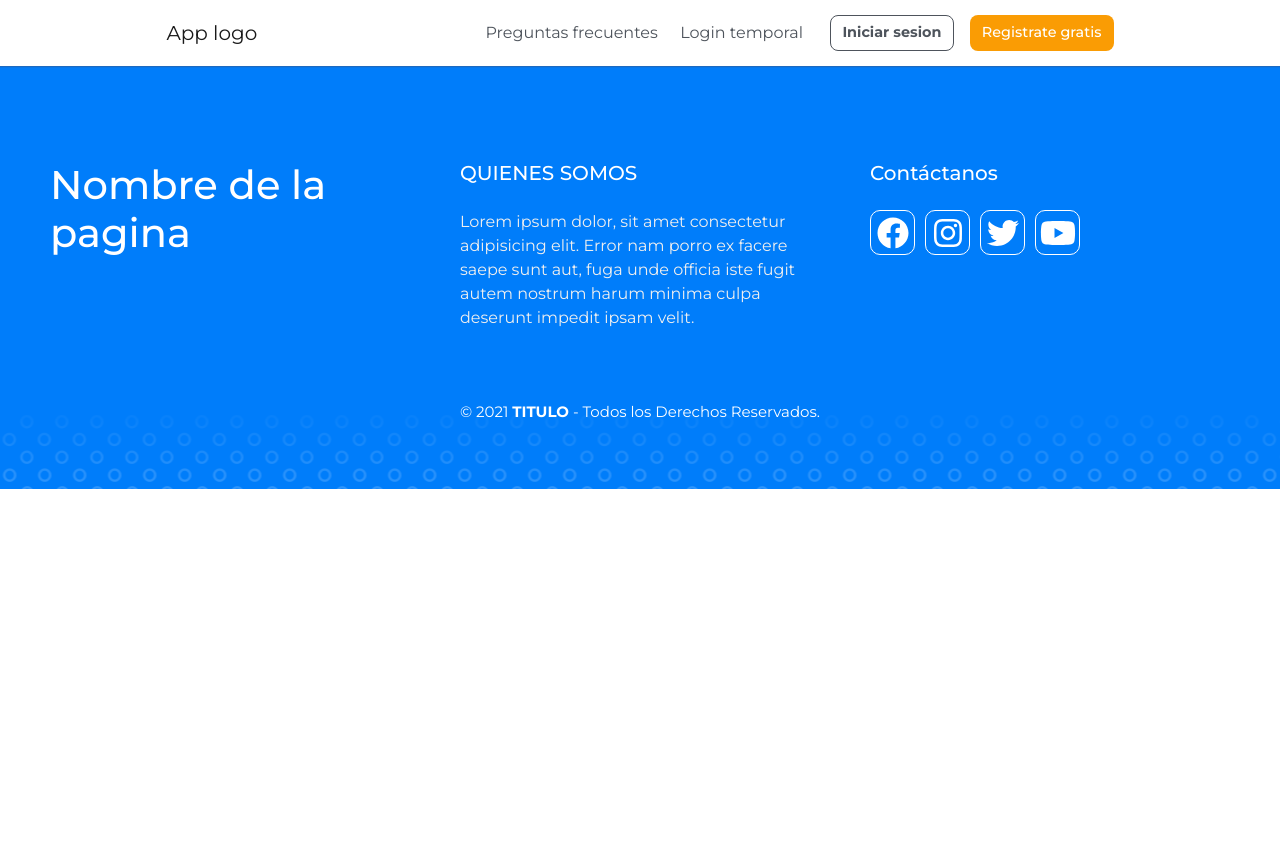
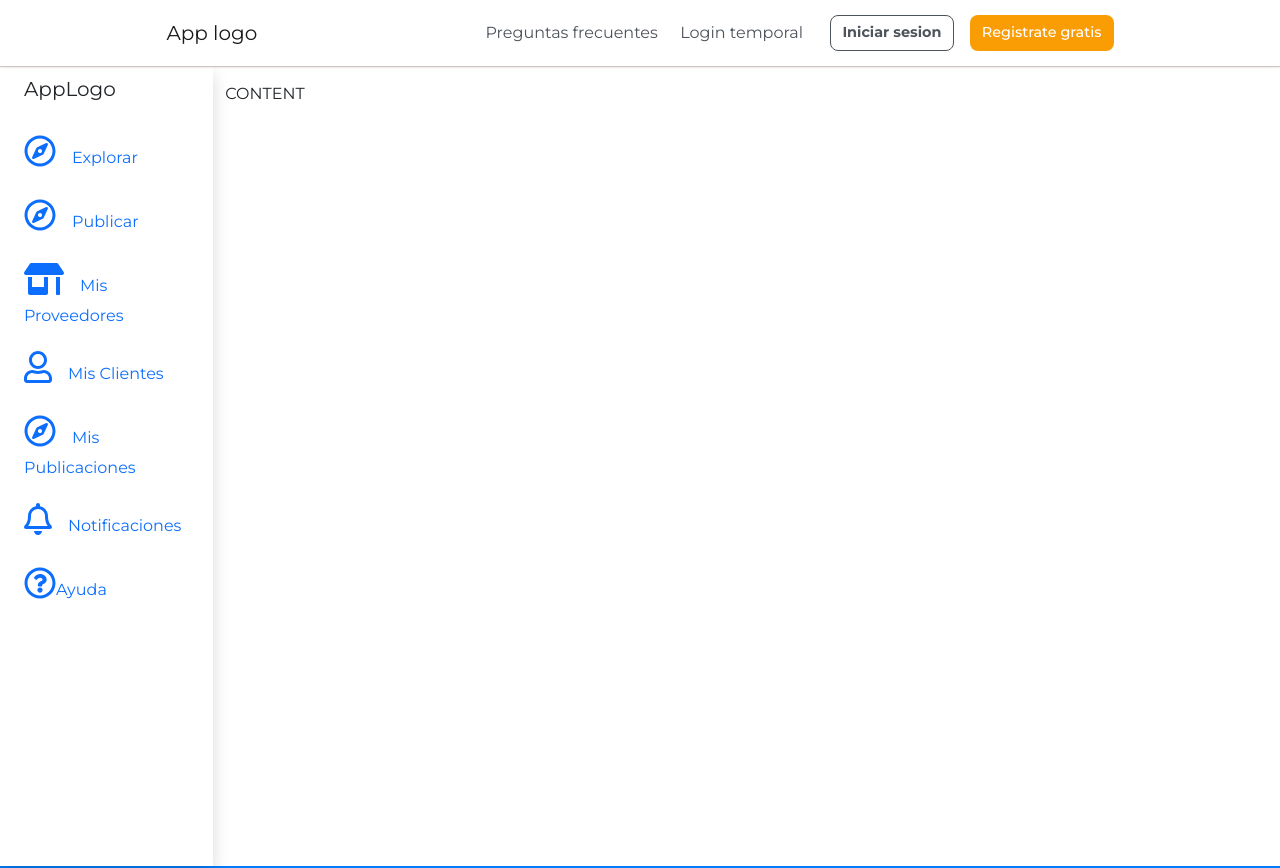
Before and after one commit to francogallegosqu/TextilFrontEnd, an Angular app: page /home in a window 1280 px wide. Before the commit this address led to /. Shown: the top 868 px of the page. Before the commit the page ends 800 px from the top, so only its background shows below. Built offline with nearby package versions, Linux system fonts and the light colour scheme.

Commit message:
creado sidebar y avance de diseno

```diff
--- a/src/app/app-routing.module.ts
+++ b/src/app/app-routing.module.ts
@@ -4,12 +4,13 @@ import { LoginComponent } from './pages/auth/login/login.component';
 import { RegisterComponent } from './pages/auth/register/register.component';
 import { LandingComponent } from './pages/landing/landing.component';
 import { ProfileComponent } from './pages/profile/profile.component';
-
+import { HomeComponent } from "./pages/home/home.component";
 const routes: Routes = [
   { path: '', component: LandingComponent },
   { path: 'profile', component: ProfileComponent },
   { path: 'auth/login', component: LoginComponent },
   { path: 'auth/register', component: RegisterComponent },
+  { path: 'home', component: HomeComponent },
 ];
 
 @NgModule({
--- a/src/app/app.module.ts
+++ b/src/app/app.module.ts
@@ -14,6 +14,8 @@ import { LoginComponent } from './pages/auth/login/login.component';
 import { RegisterComponent } from './pages/auth/register/register.component';
 import { HttpClientModule } from '@angular/common/http';
 import { CarouselImgComponent } from './components/carousel-img/carousel-img.component';
+import { SidebarComponent } from './shared/sidebar/sidebar.component';
+import { HomeComponent } from './pages/home/home.component';
 
 
 @NgModule({
@@ -27,7 +29,9 @@ import { CarouselImgComponent } from './components/carousel-img/carousel-img.com
     ProfileComponent,
     LoginComponent,
     RegisterComponent,
-    CarouselImgComponent
+    CarouselImgComponent,
+    SidebarComponent,
+    HomeComponent
 
   ],
   imports: [
--- /dev/null
+++ b/src/app/pages/home/home.component.html
@@ -0,0 +1,10 @@
+<div class="container-fluid">
+    <div class="row flex-nowrap">
+        <div class="shadow col-auto col-md-3 col-xl-2 px-sm-2 px-0">
+            <app-sidebar></app-sidebar>
+        </div>
+        <div class="col py-3">
+            CONTENT
+        </div>
+    </div>
+</div>
--- /dev/null
+++ b/src/app/pages/home/home.component.ts
@@ -0,0 +1,14 @@
+import { Component, OnInit } from '@angular/core';
+@Component({
+  selector: 'app-home',
+  templateUrl: './home.component.html',
+  styleUrls: ['./home.component.css']
+})
+export class HomeComponent implements OnInit {
+
+  constructor() { }
+
+  ngOnInit(): void {
+  }
+
+}
--- /dev/null
+++ b/src/app/shared/sidebar/sidebar.component.css
@@ -0,0 +1,7 @@
+aside {
+    display: block;
+}
+
+.bd-sidebar {
+    grid-area: sidebar;
+}
--- /dev/null
+++ b/src/app/shared/sidebar/sidebar.component.html
@@ -0,0 +1,62 @@
+<div class="d-flex flex-column align-items-center align-items-sm-start px-3 pt-2 text-dark min-vh-100">
+  <a href="/" class="d-flex align-items-center pb-3 mb-md-0 me-md-auto text-dark text-decoration-none">
+      <span class="fs-5 d-none d-sm-inline">AppLogo</span>
+  </a>
+  <ul class="nav nav-pills flex-column mb-sm-auto mb-0 align-items-center align-items-sm-start" id="menu">
+      <li class="nav-item">
+          <a href="#" class="nav-link align-middle px-0">
+            <fa-icon [icon]="faExplorar" class="fa-2x"></fa-icon><span class="ms-3 d-none d-sm-inline">Explorar</span>
+          </a>
+      </li>
+      <li>
+          <a href="#submenu1" data-bs-toggle="collapse" class="nav-link px-0 align-middle">
+            <fa-icon [icon]="faExplorar" class="fa-2x"></fa-icon> <span class="ms-3 d-none d-sm-inline">Publicar</span> </a>
+          <ul class="collapse nav flex-column ms-3" id="submenu1" data-bs-parent="#menu">
+              <li class="w-100">
+                  <a href="#" class="nav-link px-0"> <span class="d-none d-sm-inline">Item</span> 1 </a>
+              </li>
+              <li>
+                  <a href="#" class="nav-link px-0"> <span class="d-none d-sm-inline">Item</span> 2 </a>
+              </li>
+          </ul>
+      </li>
+      <li>
+          <a href="#" class="nav-link px-0 align-middle">
+            <fa-icon [icon]="faProveedores" class="fa-2x"></fa-icon> <span class="ms-3 d-none d-sm-inline">Mis Proveedores</span></a>
+      </li>
+      <li>
+          <a href="#submenu2" data-bs-toggle="collapse" class="nav-link px-0 align-middle ">
+            <fa-icon [icon]="faClientes" class="fa-2x"></fa-icon> <span class="ms-3 d-none d-sm-inline">Mis Clientes</span></a>
+          <ul class="collapse nav flex-column ms-3" id="submenu2" data-bs-parent="#menu">
+              <li class="w-100">
+                  <a href="#" class="nav-link px-0"> <span class="d-none d-sm-inline">Item</span> 1</a>
+              </li>
+              <li>
+                  <a href="#" class="nav-link px-0"> <span class="d-none d-sm-inline">Item</span> 2</a>
+              </li>
+          </ul>
+      </li>
+      <li>
+          <a href="#submenu3" data-bs-toggle="collapse" class="nav-link px-0 align-middle">
+            <fa-icon [icon]="faExplorar" class="fa-2x"></fa-icon> <span class="ms-3 d-none d-sm-inline">Mis Publicaciones</span> </a>
+              <ul class="collapse nav flex-column ms-3" id="submenu3" data-bs-parent="#menu">
+              <li class="w-100">
+                  <a href="#" class="nav-link px-0"> <span class="d-none d-sm-inline">Publicacion</span> 1</a>
+              </li>
+              <li>
+                  <a href="#" class="nav-link px-0"> <span class="d-none d-sm-inline">Publicacion</span> 2</a>
+              </li>
+          </ul>
+      </li>
+      <li>
+        <a href="#" class="nav-link px-0 align-middle">
+          <fa-icon [icon]="faNotificaciones" class="fa-2x"></fa-icon> <span class="ms-3 d-none d-sm-inline">Notificaciones</span>
+        </a>
+      </li>
+      <li>
+        <a href="#" class="nav-link px-0 align-middle">
+          <fa-icon [icon]="faAyuda" class="fa-2x"></fa-icon><span class="text-align-center d-none d-sm-inline">Ayuda</span>
+        </a>
+      </li>
+  </ul>
+</div>
--- /dev/null
+++ b/src/app/shared/sidebar/sidebar.component.ts
@@ -0,0 +1,24 @@
+import { Component, OnInit } from '@angular/core';
+import { faCompass, faUser, faBell, faQuestionCircle } from "@fortawesome/free-regular-svg-icons";
+import { faStoreAlt } from "@fortawesome/free-solid-svg-icons";
+
+@Component({
+  selector: 'app-sidebar',
+  templateUrl: './sidebar.component.html',
+  styleUrls: ['./sidebar.component.css']
+})
+export class SidebarComponent implements OnInit {
+
+  /******ICONOS *******/
+  faExplorar = faCompass;
+  faClientes = faUser;
+  faProveedores = faStoreAlt;
+  faNotificaciones = faBell;
+  faAyuda = faQuestionCircle;
+
+  constructor() { }
+
+  ngOnInit(): void {
+  }
+
+}
```
Also changed, not shown: src/app/pages/home/home.component.css (added), 1 other file (tests, documents, lock files or other folders).
